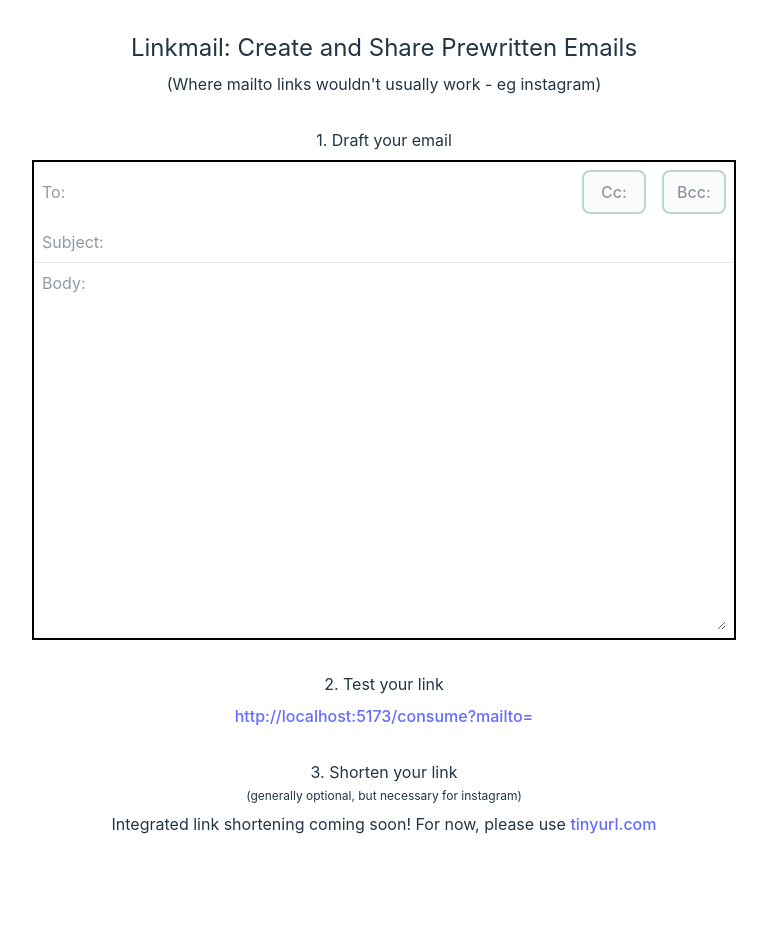
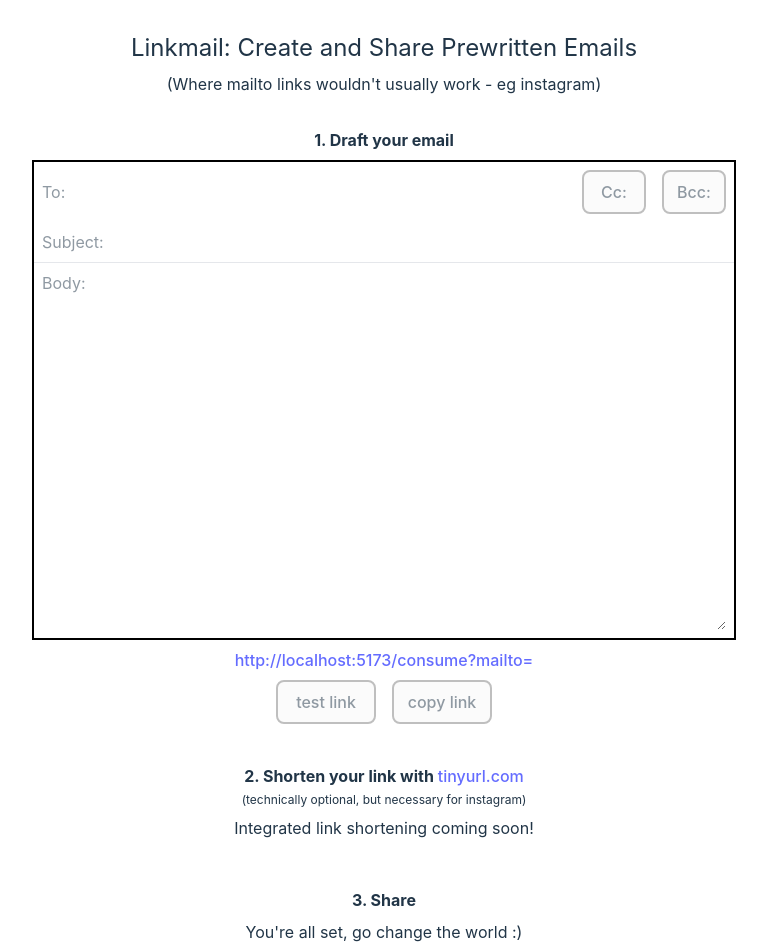
Before and after one commit to noalbalint/linkmail, a Vue app: page / in a window 1280 px wide. Shown: the top 952 px of the page, without its empty margins (256-1023 px from the left). Before the commit the page ends 868 px from the top, so only its background shows below. Built offline with nearby package versions, Linux system fonts and the light colour scheme.

Commit message:
update button component + add 'copy' button

```diff
--- a/src/components/Button.vue
+++ b/src/components/Button.vue
@@ -1,24 +1,23 @@
 <template>
-  <button>
+  <button :style="`min-width: ${minWidth};`">
     {{ label }}
   </button>
 </template>
 
 <script setup lang="ts">
-defineProps<{ label: string }>()
+defineProps<{ label: string, minWidth?: string }>()
 </script>
 
 <style scoped>
 button {
   outline: none;
-  border: 2px solid #76B39D;
+  border: 2px solid gray;
   opacity: 0.5;
   padding: 0.5rem;
   margin: 0.5rem;
-  min-width: 4rem;
 }
 
 button:hover {
-  background-color: #76B39D;
+  background-color: darkgray;
 }
 </style>
--- a/src/components/DraftEmail.vue
+++ b/src/components/DraftEmail.vue
@@ -8,12 +8,14 @@
       />
       <Button
         class="m-2"
+        minWidth="64px"
         label="Cc:"
         tabindex="-1"
         @click="showCc = !showCc"
       />
       <Button
         class="m-2"
+        minWidth="64px"
         label="Bcc:"
         tabindex="-1"
         @click="showBcc = !showBcc"
--- a/src/pages/Create.vue
+++ b/src/pages/Create.vue
@@ -3,29 +3,70 @@
     <h1 class="text-2xl"> Linkmail: Create and Share Prewritten Emails </h1>
     <h2 class="text-md pt-2"> (Where mailto links wouldn't usually work - eg instagram) </h2>
 
-    <span class="pt-8 pb-2"> 1. Draft your email </span>
+    <span class="pt-8 pb-2 font-bold"> 1. Draft your email </span>
     <DraftEmail v-model="mailtoLink" />
 
-    <span class="pt-8 pb-2"> 2. Test your link </span>
+
     <a
       :href="mailtoLink"
       target="_blank"
+      class="pt-2"
     >{{ mailtoLink }}</a>
+    <div>
+      <Button
+        label="test link"
+        minWidth="100px"
+        class=" min-w-32"
+        @click="testLink()"
+      >
+        <a
+          :href="mailtoLink"
+          target="_blank"
+        ></a>
+      </Button>
+      <Button
+        minWidth="100px"
+        :label="linkCopied ? 'copied!' : 'copy link'"
+        @click="copyLinkToClipboard()"
+      />
+    </div>
 
-    <span class="pt-8 pb-1"> 3. Shorten your link </span>
-    <span class="pb-2 text-xs"> (generally optional, but necessary for instagram) </span>
 
-    <span> Integrated link shortening coming soon! For now, please use <a href="tinyurl.com/app"> tinyurl.com </a></span>
+    <span class="pt-8 pb-1 font-bold"> 2. Shorten your link with <a href="tinyurl.com/app"> tinyurl.com </a></span>
+    <span class="pb-2 text-xs"> (technically optional, but necessary for instagram) </span>
+    <span class="pb-4"> Integrated link shortening coming soon! </span>
+
+    <span class="pt-8 pb-2 font-bold"> 3. Share </span>
+    <span class="pb-4"> You're all set, go change the world :) </span>
   </div>
 </template>
 
 <script setup lang="ts">
 // TODO: @ alias; avoid relative imports
 import DraftEmail from '../components/DraftEmail.vue'
+import Button from '../components/Button.vue'
 import { ref } from 'vue';
 
 let mailtoLink = ref('');
 
+let linkCopied = ref(false);
+
+function testLink() {
+  window.open(mailtoLink.value, '_blank');
+}
+
+async function copyLinkToClipboard() {
+  try {
+    await navigator.clipboard.writeText(mailtoLink.value);
+    linkCopied.value = true;
+
+    setTimeout(() => {
+      linkCopied.value = false;
+    }, 3000);
+  } catch (err) {
+    alert('Failed to copy text: ', err);
+  }
+}
 </script>
 
 <style scoped>
```
Also changed, not shown: src/tailwind.css.
